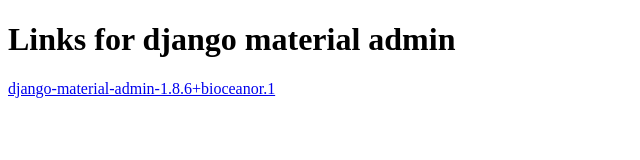
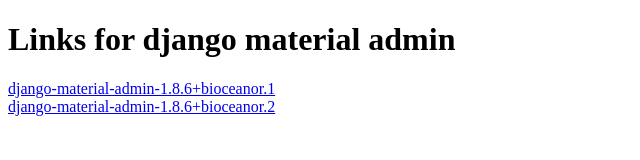
Before and after one commit to bioceanor/pypi, a plain HTML site: page django-material-admin/index.html in a window 1280 px wide. Shown: the whole page, without its empty margins (0-640 px from the left). Drawn offline with Linux system fonts and the light colour scheme.

Commit message:
feat: updated custom django-material-admin version for django 4.2

```diff
--- a/django-material-admin/index.html
+++ b/django-material-admin/index.html
@@ -9,7 +9,8 @@
   <h1>Links for django material admin</h1>
   <a
     href="https://github.com/bioceanor/pypi/raw/main/django-material-admin/packages/django-material-admin-1.8.6+bioceanor.1.tar.gz">django-material-admin-1.8.6+bioceanor.1</a><br />
-
+    <a
+    href="https://github.com/bioceanor/pypi/raw/main/django-material-admin/packages/django-material-admin-1.8.6+bioceanor.2.tar.gz">django-material-admin-1.8.6+bioceanor.2</a><br />
 </body>
 
 </html>
```
Also changed, not shown: 1 other file.
